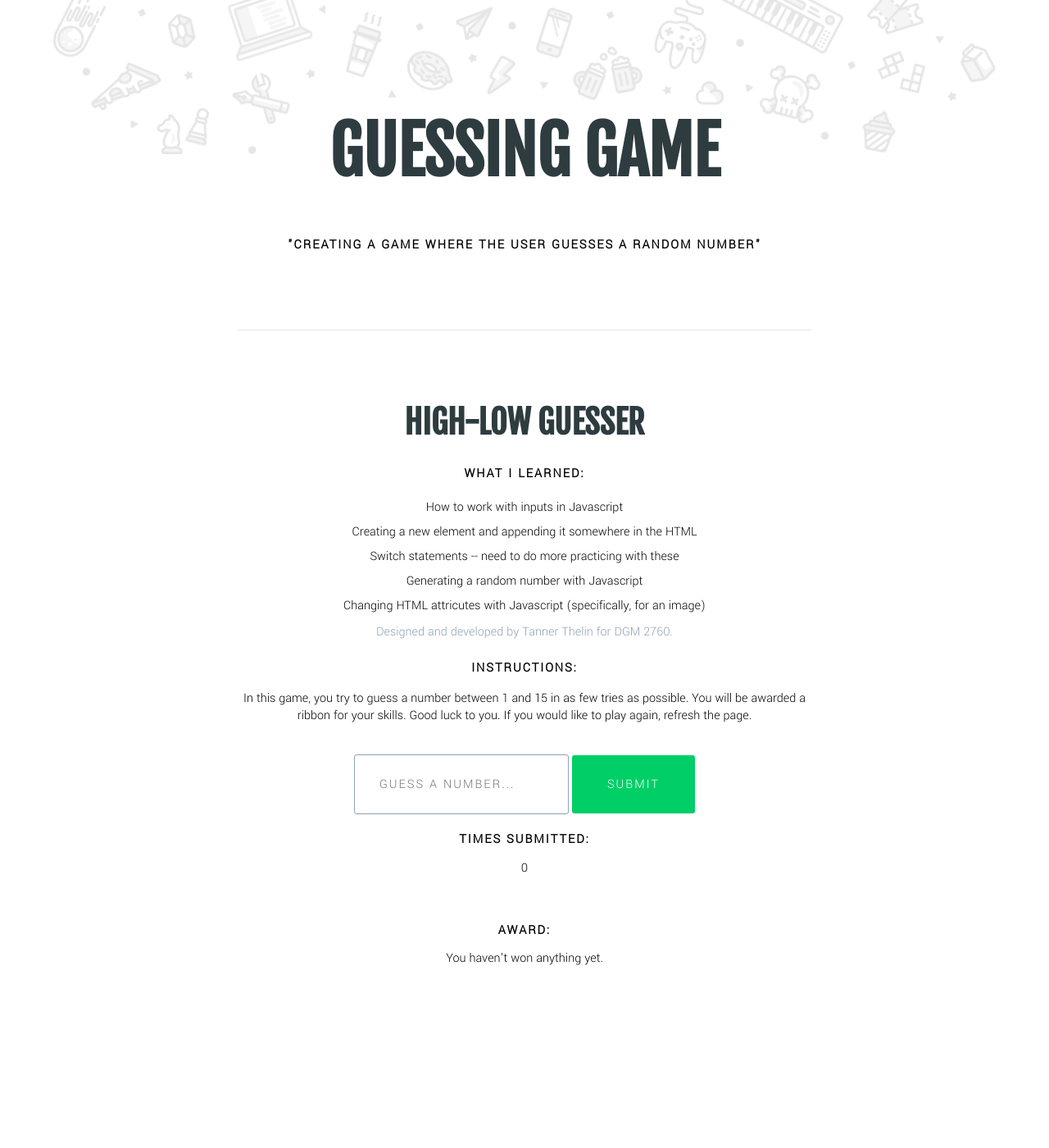
After one commit to tannerthelin/DGM-2760, a PHP site: page /guesser.html in a window 1280 px wide. The commit adds this page. Shown: the whole page at 82% size. Run offline with PHP 8.4, Linux system fonts and the light colour scheme.

Commit message:
Created Guesser Game

```diff
--- a/css/styles.css
+++ b/css/styles.css
@@ -70,3 +70,59 @@ li {
 ul {
 	padding: 0px;
 }
+
+input[type~="number"] {
+	padding: 25px 30px;
+	border-radius: 3px;
+	border: 1px solid #CEDAE3;
+	font-family: 'Yantramanav', sans-serif;
+	text-transform: uppercase;
+	letter-spacing: 2px;
+	font-size: 16px;
+	width: 200px;
+	color: #2e3c40;
+}
+
+input[type~="number"] {
+    outline:none;
+    border-color: #8CA2B5;
+}
+
+input::-webkit-outer-spin-button,
+input::-webkit-inner-spin-button {
+    /* display: none; <- Crashes Chrome on hover */
+    -webkit-appearance: none;
+    margin: 0; /* <-- Apparently some margin are still there even though it's hidden */
+}
+
+input[type~="submit"] {
+	padding: 25px 30px;
+	border-radius: 3px;
+	background-color: #00CF67;
+	color: white;
+	font-family: 'Yantramanav', sans-serif;
+	text-transform: uppercase;
+	letter-spacing: 2px;
+	font-size: 16px;
+	width: 150px;
+	border: none;
+	transition: ease .25s;
+}
+
+input[type~="submit"]:hover {
+	background-color: #11E379;
+	cursor: pointer;
+}
+
+input[type~="submit"]:focus {
+    outline:none;
+}
+
+input[type~="submit"]:active{
+    background-color: #0DAF5D;
+}
+
+#message {
+	color: red;
+	margin-top: 20px;
+}
--- /dev/null
+++ b/guesser.html
@@ -0,0 +1,59 @@
+<!DOCTYPE html>
+<html>
+	<head>
+		<meta charset="UTF-8">
+		<title>DGM 2760 - Number Guesser</title>
+		<link href="https://fonts.googleapis.com/css?family=Fjalla+One|Yantramanav:300" rel="stylesheet">
+		<link href="css/styles.css" rel="stylesheet">
+	</head>
+	<body onresize="MyWindowResize()">
+
+		<div class="header">
+			<h1 id="company-name">Guessing Game</h1>
+			<h2 id="company-slogan">&quot;Creating a game where the user guesses a random number&quot;</h2>
+		</div>
+
+		<div class="content">
+			<h1>High-Low Guesser</h1>
+			<h2>What I learned:</h2>
+			<ul>
+				<li>How to work with inputs in Javascript</li>
+				<li>Creating a new element and appending it somewhere in the HTML</li>
+				<li>Switch statements -- need to do more practicing with these</li>
+				<li>Generating a random number with Javascript</li>
+				<li>Changing HTML attricutes with Javascript (specifically, for an image)</li>
+
+			</ul>
+			<br>
+			<h2>Instructions:</h2>
+			<p>In this game, you try to guess a number between 1 and 15 in as few tries as possible. You will be awarded a ribbon for your skills. Good luck to you. If you would like to play again, refresh the page.</p>
+
+			<br>
+			<input id="numberInput" type="number" placeholder="Guess a number..." onfocus="this.placeholder = ''">
+			<input type="Submit" value="Submit" onclick="SubmitInput();">
+			<br>
+			<div id="message"></div>
+			<div id="randomNum"></div>
+
+			<h2>Times Submitted:</h2>
+			<div id="times-submitted"></div>
+
+			<br><br>
+			<h2>Award:</h2>
+			<div id="award-message">You haven't won anything yet.</div>
+			<br>
+			<div id="image-here"></div>
+		</div>
+
+
+		<div class="footerholder">
+			<div class="footer">
+  				<p>Designed and developed by Tanner Thelin for DGM 2760.</p>
+			</div>
+		</div>
+
+
+
+	</body>
+	<script type="text/javascript" src="js/number-guesser.js"></script>
+</html>
--- /dev/null
+++ b/js/number-guesser.js
@@ -0,0 +1,77 @@
+
+//Javascript Document
+/*jslint browser:true*/
+"use strict";
+
+// Function used to generate random number
+function getRandomInt(max) {
+  return Math.floor(Math.random() * Math.floor(max)) + 1;
+}
+
+// Generate a random number & print it
+var randomNumber = getRandomInt (15);
+//document.getElementById("randomNum").innerHTML = randomNumber;
+
+var timesSubmitted = 0;
+document.getElementById("times-submitted").innerHTML = timesSubmitted;
+
+function SubmitInput() {
+	timesSubmitted += 1;
+	document.getElementById("times-submitted").innerHTML = timesSubmitted;
+	var myInput = document.getElementById("numberInput").value;
+
+	//Check if the input is within the range
+	if (myInput < 1 || myInput > 15) {
+		document.getElementById("message").innerHTML = "Please enter a number between 1 and 15.";
+	}
+	// If input is less than the random number
+	else if (myInput < randomNumber) {
+		document.getElementById("message").innerHTML = "Your number is too low. Try again!";
+	}
+	// If you guessed the correct number
+	else if (myInput == randomNumber) {
+		win(timesSubmitted);
+		document.getElementById("message").innerHTML = "You win!";
+	}
+	// If input is greater than the random number
+	else if (myInput > randomNumber) {
+		document.getElementById("message").innerHTML = "Your number is too high. Try again!";
+	}
+}
+
+
+function win(int) {
+
+	var pathToImage;
+	var ribbonColor;
+
+	switch(timesSubmitted){
+
+    case 1:
+    case 2:
+    case 3:
+        pathToImage = "assets/images/blue-ribbon.png";
+        ribbonColor = "blue";
+        break;
+
+    case 4:
+    case 5:
+    case 6:
+        pathToImage = "assets/images/red-ribbon.png";
+        ribbonColor = "red";
+        break;
+
+    default:
+        pathToImage = "assets/images/yellow-ribbon.png";
+        ribbonColor = "yellow";
+	}
+
+	var awardImage = document.createElement("IMG");
+	awardImage.setAttribute('src', pathToImage);
+	awardImage.setAttribute("width", "70");
+	awardImage.setAttribute("padding-top", "50px");
+	console.log(awardImage);
+
+	document.getElementById("image-here").appendChild(awardImage);
+	document.getElementById("award-message").innerHTML = "You submitted " + int + " times, so you get a  " + ribbonColor + " ribbon.";
+}
```
Also changed, not shown: assets/images/blue-ribbon.png (added), assets/images/red-ribbon.png (added), assets/images/yellow-ribbon.png (added), 1 other file.
